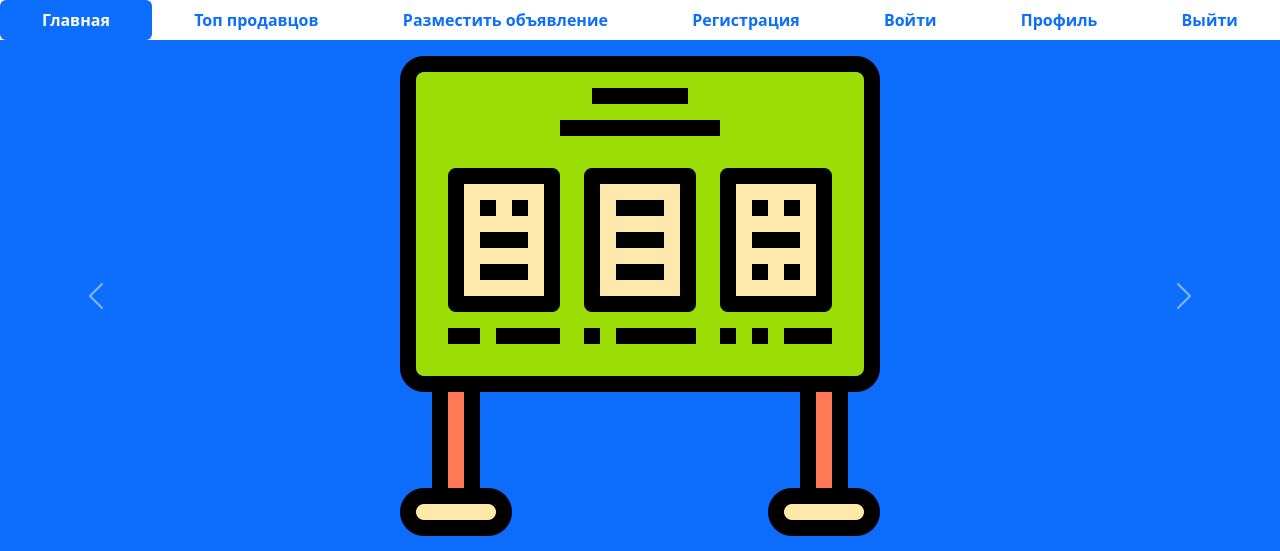
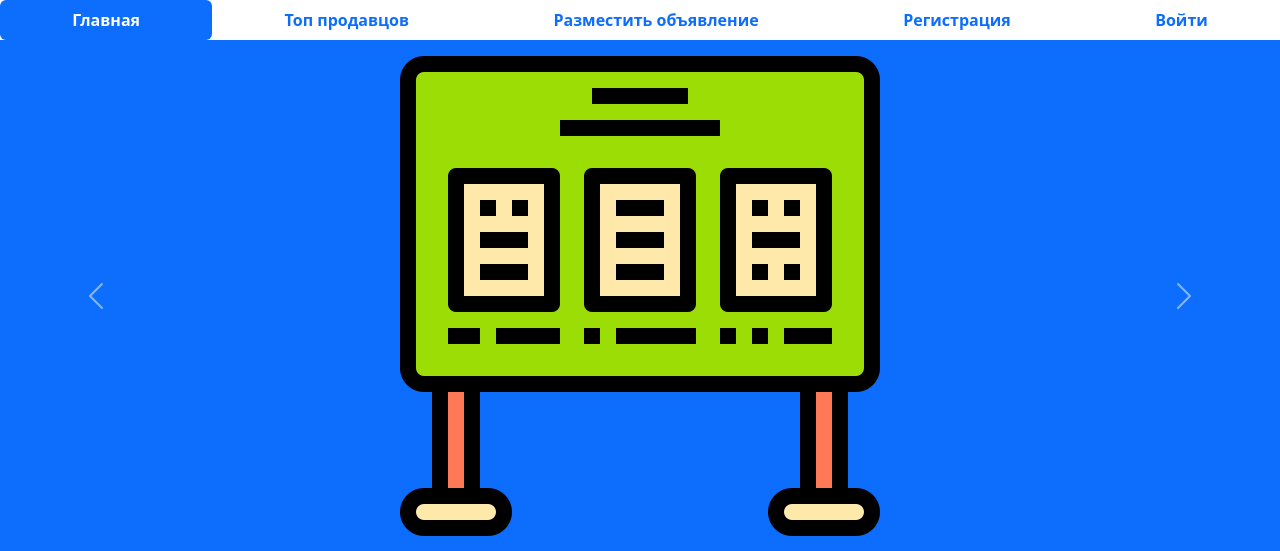
Before and after one commit to Mellisa2636/maximum, a Django app: page / in a window 1280 px wide. Shown: the top 551 px of the page. Run offline with Django 4.2, Linux system fonts and the light colour scheme; data comes from the database, SQL or seed files in the repository; some libraries are stand-ins or nearby versions.

Commit message:
Мой проект на maximum

```diff
--- a/maximum/advertisements/templates/app_advertisements/index.html
+++ b/maximum/advertisements/templates/app_advertisements/index.html
@@ -6,6 +6,7 @@
 {% endblock %}
 
 {% block content %}
+
 <ul class="nav nav-pills sticky-top bg-white nav-fill">
   <li class="nav-item">
     <a class="nav-link active" aria-current="page" href="{% url 'main_page' %}">
@@ -21,6 +22,7 @@
       <span style="font-weight: bold;">Разместить объявление</span>
     </a>
   </li>
+  {% if not user.is_authenticated %}
   <li class="nav-item">
     <a class="nav-link" href="{% url 'register' %}">
       <span style="font-weight: bold;">Регистрация</span>
@@ -31,16 +33,18 @@
       <span style="font-weight: bold;">Войти</span>
     </a>
   </li>
+  {% else %}
   <li class="nav-item">
     <a class="nav-link" href="{% url 'profile' %}">
       <span style="font-weight: bold;">Профиль</span>
     </a>
   </li>
   <li class="nav-item">
-    <a class="nav-link" href="#">
+    <a class="nav-link" href="{% url 'logout' %}">
       <span style="font-weight: bold;">Выйти</span>
     </a>
   </li>
+  {% endif %}
 </ul>
 
 <div id="carouselExampleControls" class="carousel slide bg-primary" data-bs-ride="carousel">
```
